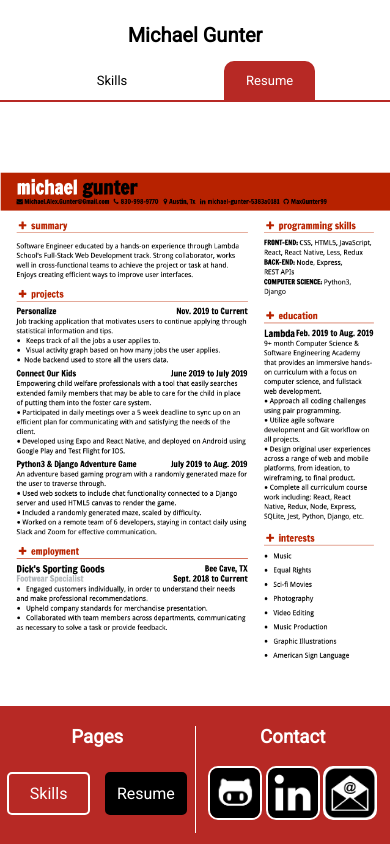
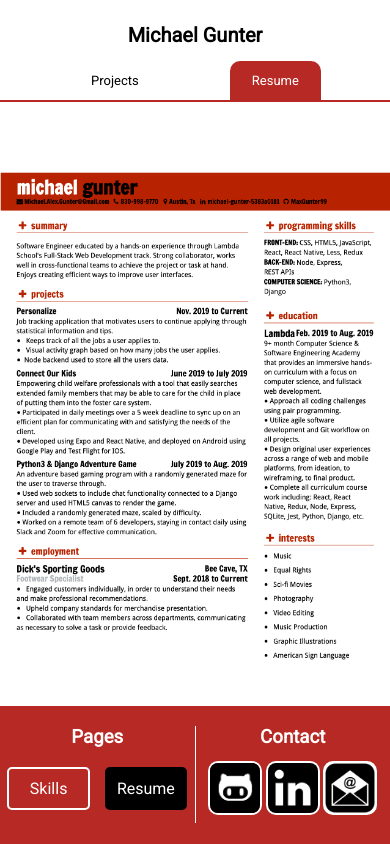
Before and after one commit to MaxGunter99/UpdatedPortfolio, a React (Create React App) app in the folder UpdatedPortfolio/: page /Resume in a window 390 px wide. Built offline with nearby package versions, Linux system fonts and the light colour scheme.

Commit message:
added label

```diff
--- a/UpdatedPortfolio/src/App.js
+++ b/UpdatedPortfolio/src/App.js
@@ -24,7 +24,7 @@ export default class App extends React.Component {
 
           <div className="Title">
 
-            <NavLink exact to='/'>Skills</NavLink>
+            <NavLink exact to='/'>Projects</NavLink>
             <NavLink exact to='/Resume'>Resume</NavLink>
 
           </div>
--- a/UpdatedPortfolio/src/Components/Home.js
+++ b/UpdatedPortfolio/src/Components/Home.js
@@ -172,6 +172,8 @@ export default class MainPage extends React.Component {
 
                     </div>
 
+                    <h1 className='Projects'>Projects</h1>
+
                     <div className='BottomSection'>
 
                         <ConnectOurKids />
--- a/UpdatedPortfolio/src/css/App.css
+++ b/UpdatedPortfolio/src/css/App.css
@@ -31,6 +31,8 @@ html {
 .MenuContainer {
     background-color: white;
     width: 100%;
+    max-width: 1280px;
+    margin: 0 auto;
 }
 
 .BottomSection {
@@ -40,9 +42,36 @@ html {
     padding-bottom: 40px;
     max-width: 1280px;
     margin: 0 auto;
+    border-radius: 10px;
+
+
+}
+
+h1.Projects {
+
+    /* color: red; */
+    background-color: rgb(236, 236, 236);
+    width: 60%;
+    margin: 0 auto;
+    margin-top: 40px;
+    border-radius: 10px 10px 0px 0px;
+    padding-top: 10px;
 
 }
 
 .BottomSection h1 {
     text-align: center;
 }
+
+@media only screen
+  and (min-width: 300px)
+  and (max-width: 1250px) {
+
+    .BottomSection {
+
+        border-radius: 0px;
+
+
+    }
+
+}
--- a/UpdatedPortfolio/src/css/Bio.css
+++ b/UpdatedPortfolio/src/css/Bio.css
@@ -21,9 +21,8 @@
     text-indent: 25px;
     font-size: 17px;
     margin-top: 10px;
-    width: 60%;
+    width: 100%;
     margin: 0 auto;
-    padding: 10px;
     border-radius: 10px;
     margin-bottom: 40px;
 
--- a/UpdatedPortfolio/src/css/ConnectOurKids.css
+++ b/UpdatedPortfolio/src/css/ConnectOurKids.css
@@ -4,9 +4,9 @@
 
     margin: 0 auto;
     width: 80%;
-    border: 2px solid rgba(219, 219, 219, 0.178);
     border-radius: 10px;
     background-color: white;
+    border: 2px solid rgba(0, 0, 0, 0.178);
 
 }
 
--- a/UpdatedPortfolio/src/css/Footer.css
+++ b/UpdatedPortfolio/src/css/Footer.css
@@ -14,7 +14,7 @@ footer {
 }
 
 footer div {
-    min-height: 80px;
+    min-height: 70px;
     text-align: center;
 }
 
@@ -109,6 +109,19 @@ footer div {
 
 @media only screen
   and (min-width: 300px)
+  and (max-width: 1250px) {
+
+    footer {
+
+        border-radius: 0px;
+
+
+    }
+
+}
+
+@media only screen
+  and (min-width: 300px)
   and (max-width: 900px) {
 
     footer {
--- a/UpdatedPortfolio/src/css/Personalize.css
+++ b/UpdatedPortfolio/src/css/Personalize.css
@@ -42,8 +42,6 @@
     width: 60%;
     margin: 0 auto;
     text-indent: 25px;
-    /* justify-content: space-evenly; */
-    /* align-items: center; */
     font-size: 1rem;
 
 }
```
